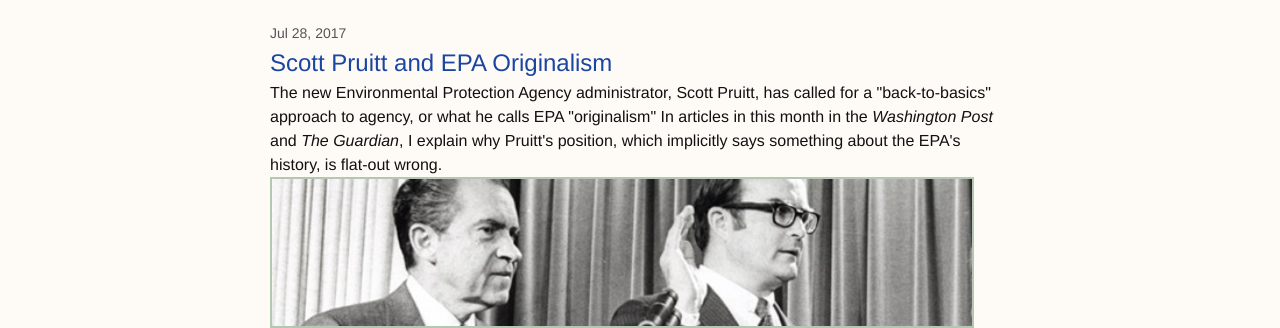
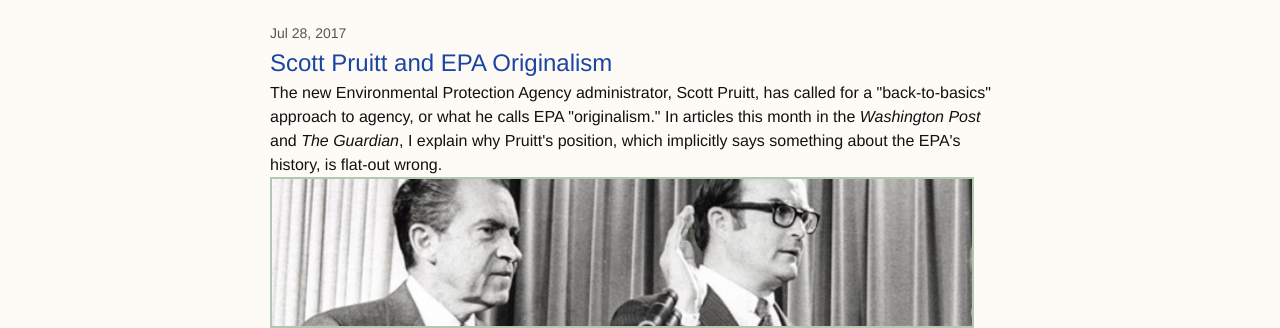
Before and after one commit to leiffredrickson/leiffredrickson, a Jekyll site: the page built from index.md, in a window 1280 px wide and 900 px high. Shown: the part 249-577 px from the top of the window. Built offline with Jekyll 4.4.1, drawn with Linux system fonts in a browser that asks for light colours.

Commit message:
epa originalism excerpt change

```diff
--- a/_posts/2017-07-28-pruitt-epa-originalism.md
+++ b/_posts/2017-07-28-pruitt-epa-originalism.md
@@ -3,7 +3,7 @@ layout: post
 title:  Scott Pruitt and EPA Originalism
 date:   2017-07-28 12:00:00 -0400
 categories:
-excerpt: The new Environmental Protection Agency administrator, Scott Pruitt, has called for a "back-to-basics" approach to agency, or what he calls EPA "originalism" In articles in this month in the <i>Washington Post</i> and <i>The Guardian</i>, I explain why Pruitt's position, which implicitly says something about the EPA's history, is flat-out wrong. <br> <img src="images/ruckelshaus-crop.jpg" style="width:700px; height:auto">
+excerpt: The new Environmental Protection Agency administrator, Scott Pruitt, has called for a "back-to-basics" approach to agency, or what he calls EPA "originalism." In articles this month in the <i>Washington Post</i> and <i>The Guardian</i>, I explain why Pruitt's position, which implicitly says something about the EPA's history, is flat-out wrong. <br> <img src="images/ruckelshaus-crop.jpg" style="width:700px; height:auto">
 ---
 
 ""[Scott Pruitt Is Wrong About the Origins of the EPA](https://www.washingtonpost.com/news/made-by-history/wp/2017/07/14/scott-pruitt-is-wrong-about-the-origins-of-the-epa/?utm_term=.308380084cec)," _Washington Post_, July 14, 2017.
```
